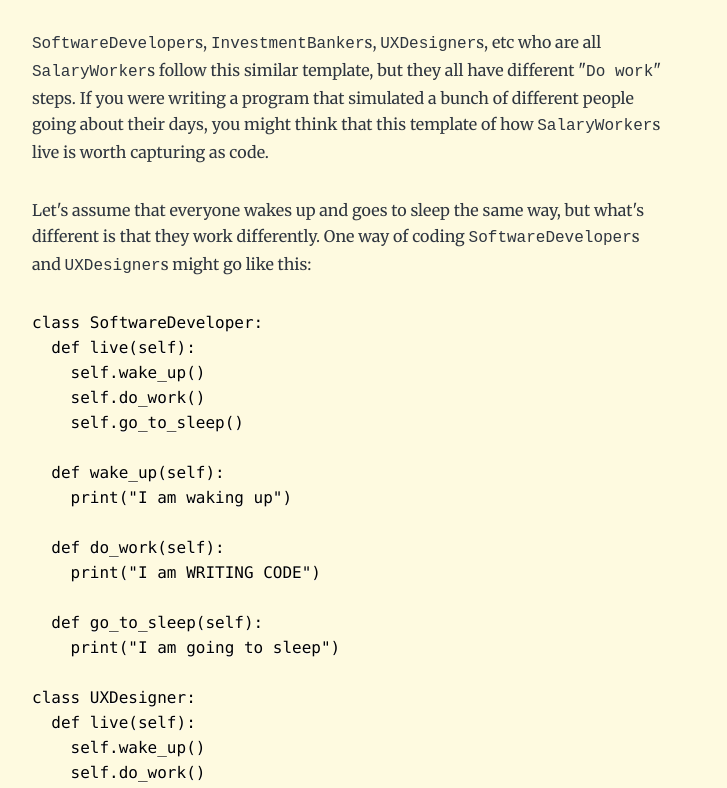
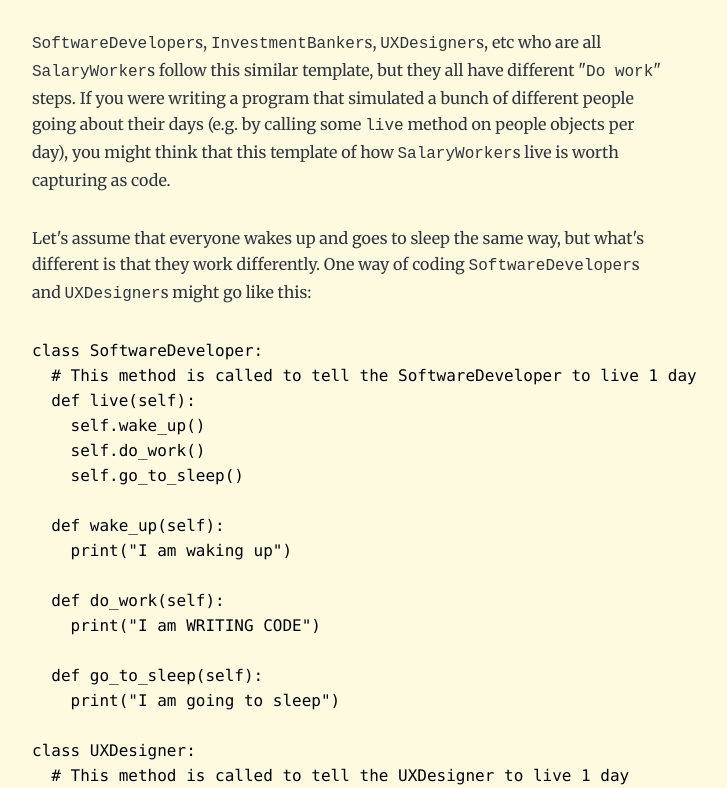
Before and after one commit to narsaynorath/personal_website, a Gatsby site: page /design-patterns-lite-template-method/ in a window 1280 px wide. Shown: the part 1350-2138 px from the top of the page, without its empty margins (292-1019 px from the left). Built offline with nearby package versions, Linux system fonts and the light colour scheme; Gatsby itself is replaced by a stand-in of ours; some packages are replaced by stand-ins of ours; code samples lack their colours.

Commit message:
Update Blog “design-patterns-lite-template-method/index”

````diff
--- a/content/blog/design-patterns-lite-template-method/index.md
+++ b/content/blog/design-patterns-lite-template-method/index.md
@@ -28,12 +28,13 @@ Templates empower us to be predictable and more efficient because if we subscrib
 
 The powerful part of templates in our lives is that although everyone follows a similar template, how each and every person does the individual steps may be different.
 
-`SoftwareDeveloper`s, `InvestmentBanker`s, `UXDesigner`s, etc who are all `SalaryWorker`s follow this similar template, but they all have different "`Do work`" steps. If you were writing a program that simulated a bunch of different people going about their days, you might think that this template of how `SalaryWorker`s live is worth capturing as code.
+`SoftwareDeveloper`s, `InvestmentBanker`s, `UXDesigner`s, etc who are all `SalaryWorker`s follow this similar template, but they all have different "`Do work`" steps. If you were writing a program that simulated a bunch of different people going about their days (e.g. by calling some `live` method on people objects per day), you might think that this template of how `SalaryWorker`s live is worth capturing as code.
 
 Let's assume that everyone wakes up and goes to sleep the same way, but what's different is that they work differently. One way of coding `SoftwareDeveloper`s and `UXDesigner`s might go like this:
 
 ```python
 class SoftwareDeveloper:
+  # This method is called to tell the SoftwareDeveloper to live 1 day
   def live(self):
     self.wake_up()
     self.do_work()
@@ -49,6 +50,7 @@ class SoftwareDeveloper:
     print("I am going to sleep")
 
 class UXDesigner:
+  # This method is called to tell the UXDesigner to live 1 day
   def live(self):
     self.wake_up()
     self.do_work()
@@ -132,7 +134,7 @@ class SalaryWorker:
     pass
 ```
 
-The reason the method bodies are empty are that maybe some people don't have morning or evening things to do. When we have a template of a routine, there might be some steps that are optional. In fancy terms, these optional steps of a template are called _hooks_ and they allow you to inject some functionality at explicit times in the template (e.g. morning and evening) if your class needs it. I typically start work after having a cup of coffee and feeding my cat, so my `do_morning_stuff` method might look like:
+The reason the method bodies are empty is that maybe some people don't have morning or evening things to do. When we have a template of a routine, there might be some steps that are optional. In fancy terms, these optional steps of a template are called _hooks_ and they allow you to inject some functionality at explicit times in the template (e.g. morning and evening) if your class needs it. I typically start work after having a cup of coffee and feeding my cat, so my `do_morning_stuff` method might look like:
 
 ```python
 def do_morning_stuff(self):
````
